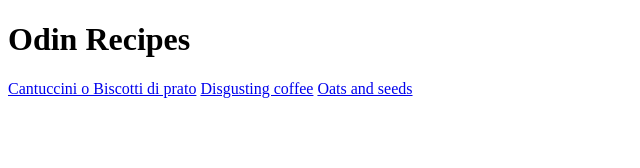
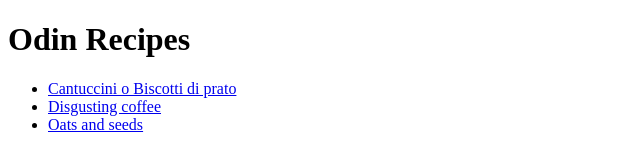
Before and after one commit to dinopied/odin-recipes, a plain HTML site: page index.html in a window 1280 px wide. Shown: the whole page, without its empty margins (0-640 px from the left). Drawn offline with Linux system fonts and the light colour scheme.

Commit message:
Edit index.html and oats-and-seeds.html
Added anchor links in to a list element in index file.
Added description paragraph in oats and seeds recipe.

```diff
--- a/index.html
+++ b/index.html
@@ -8,8 +8,10 @@
 </head>
 <body>
     <h1>Odin Recipes</h1>
-    <a href="./recipes/Cantuccini-o-Biscotti-di-prato.html">Cantuccini o Biscotti di prato</a>
-    <a href="./recipes/disgusting-coffee.html">Disgusting coffee</a>
-    <a href="./recipes/oats-and-seeds.html">Oats and seeds</a>
+    <ul>
+        <li><a href="./recipes/Cantuccini-o-Biscotti-di-prato.html">Cantuccini o Biscotti di prato</a></li>
+        <li><a href="./recipes/disgusting-coffee.html">Disgusting coffee</a></li>
+        <li><a href="./recipes/oats-and-seeds.html">Oats and seeds</a></li>
+    </ul>
 </body>
 </html>
```
Also changed, not shown: recipes/oats-and-seeds.html (+23 -0 lines).
